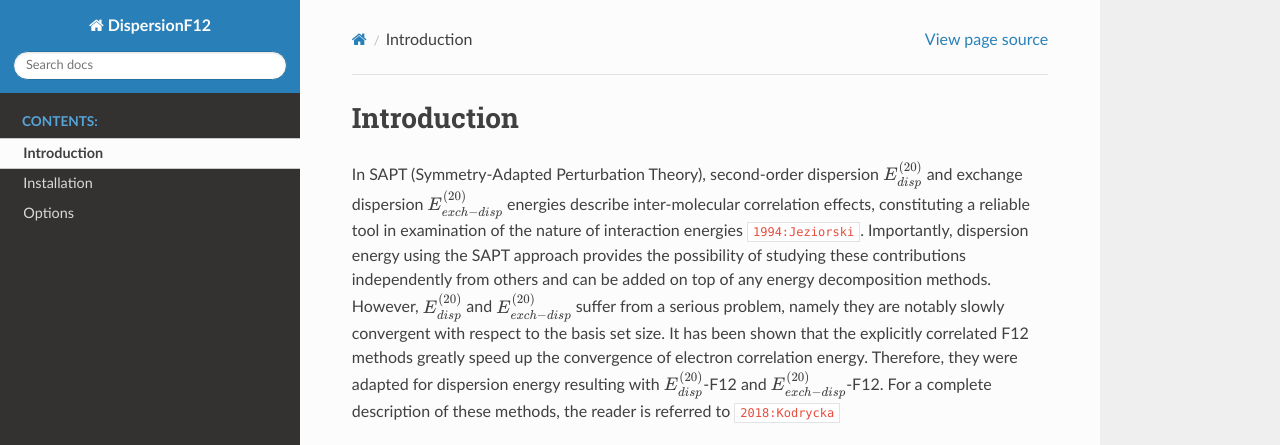
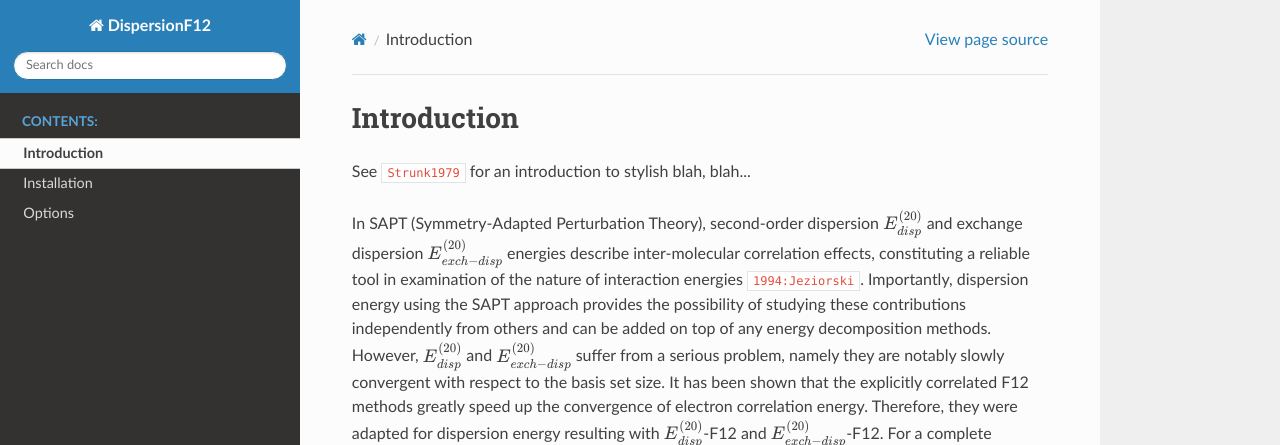
Before and after one commit to mkodrycka/DispersionF12-Doc, a Sphinx documentation site: the page built from source/intro.rst, in a window 1280 px wide, cut to the strip 0-445 px from the top of the page. Built offline with Sphinx 7.4.7 and the Read the Docs theme 2.0.0, drawn with Linux system fonts in a browser that asks for light colours; cross-references to code outside the pages are shown as plain code; some of the changed lines change nothing that is shown.

Commit message:
references

```diff
--- a/source/conf.py
+++ b/source/conf.py
@@ -15,7 +15,6 @@
 # import os
 # import sys
 # sys.path.insert(0, os.path.abspath('.'))
-from recommonmark.parser import CommonMarkParser
 
 # -- Project information -----------------------------------------------------
 
@@ -51,7 +50,6 @@ extensions = [
     'sphinx.ext.viewcode',
     'sphinx.ext.githubpages',
     'sphinxcontrib.bibtex',
-#    'recommonmark'            #Markdown
 ]
 
 #mathjax_path = 'https://cdnjs.cloudflare.com/ajax/libs/mathjax/2.7.5/MathJax.js?config=TeX-MML-AM_CHTML'
--- a/source/intro.rst
+++ b/source/intro.rst
@@ -1,5 +1,7 @@
 Introduction
 ==================================================================
+
+See :cite:`Strunk1979` for an introduction to stylish blah, blah...
 
 In SAPT (Symmetry-Adapted Perturbation Theory), second-order dispersion
 :math:`E_{disp}^{(20)}` and exchange dispersion :math:`E_{exch-disp}^{(20)}` energies
--- a/source/refs.bib
+++ b/source/refs.bib
@@ -1,3 +1,12 @@
+@BOOK{Strunk1979,
+  title = {The Elements of Style},
+  publisher = {Macmillan},
+  year = {1979},
+  author = {Strunk, Jr., William and E. B. White},
+  edition = {Third}
+}
+
+
 @ARTICLE{1994:Jeziorski,
 author    = {B. Jeziorski and R. Moszy\'nski and K. Szalewicz},
 title     = {Perturbation Theory Approach to Intermolecular Potential Energy
```
Also changed, not shown: 9 other files.
